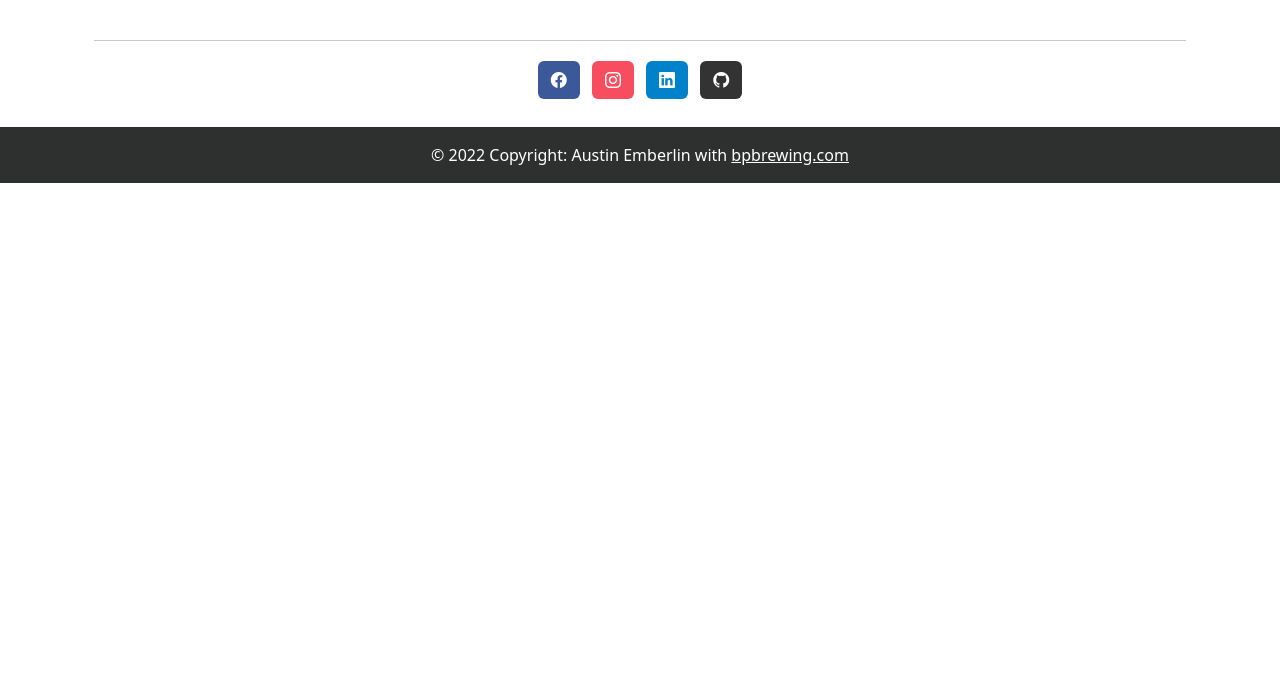
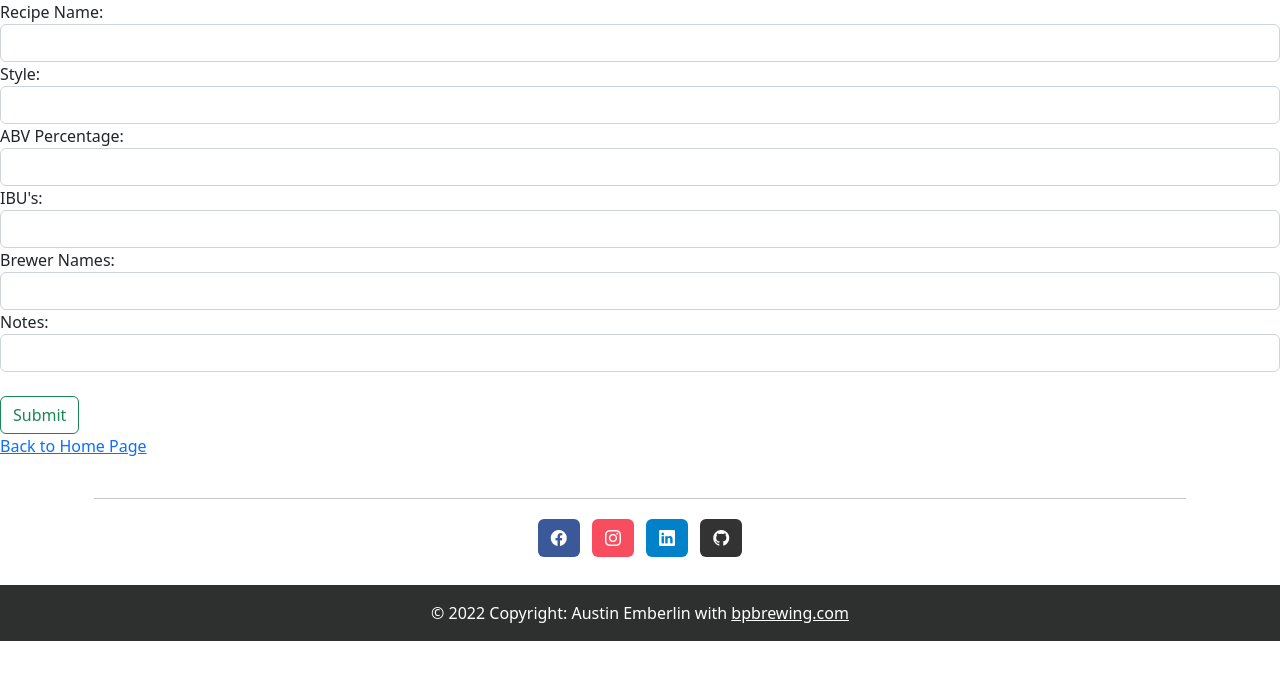
Before and after one commit to WAEmberlin/Beer-Recipe-Website, a PHP site: page /home.php in a window 1280 px wide. Shown: the part 126-800 px from the top of the page. Run offline with PHP 8.4, Linux system fonts and the light colour scheme; a user stored in the database is signed in; some libraries are stand-ins or nearby versions.

Commit message:
Add files via upload

```diff
--- a/home.php
+++ b/home.php
@@ -1,6 +1,5 @@
 <?php
 include "config.php";
-
 // Check user login or not
 if(!isset($_SESSION['uname'])){
     header('Location: index.php');
@@ -12,6 +11,7 @@ if(isset($_POST['but_logout'])){
     header('Location: index.php');
 }
 ?>
+
 <!doctype html>
 <html>
     <head>
@@ -21,7 +21,54 @@ if(isset($_POST['but_logout'])){
     <link href="https://cdn.jsdelivr.net/npm/bootstrap@5.2.1/dist/css/bootstrap.min.css" rel="stylesheet" integrity="sha384-iYQeCzEYFbKjA/T2uDLTpkwGzCiq6soy8tYaI1GyVh/UjpbCx/TYkiZhlZB6+fzT" crossorigin="anonymous">
     <script src="https://cdn.jsdelivr.net/npm/bootstrap@5.2.1/dist/js/bootstrap.bundle.min.js" integrity="sha384-u1OknCvxWvY5kfmNBILK2hRnQC3Pr17a+RTT6rIHI7NnikvbZlHgTPOOmMi466C8" crossorigin="anonymous"></script>
     <link rel="stylesheet" href="https://cdn.jsdelivr.net/npm/bootstrap-icons@1.9.1/font/bootstrap-icons.css">
-</head>
+<?php
+$error_message = "";$success_message = "";
+
+// Add New Recipe
+if(isset($_POST['btnAddRecipe'])){
+   $rName = trim($_POST['rName']);
+   $Style = trim($_POST['Style']);
+   $Abv = trim($_POST['Abv']);
+   $Ibu = trim($_POST['Ibu']);
+   $BrewerNames = trim($_POST['BrewerNames']);
+   $Notes = trim($_POST['Notes']);
+
+   $isValid = true;
+
+   // Check if fields are empty or not
+   if($rName == '' || $Style == '' || $Abv == '' || $Ibu == '' || $BrewerNames == '' || $Notes == ''){
+     $isValid = false;
+     $error_message = "Please fill all fields.";
+   }
+
+   if($isValid){
+
+     // Check if recipe name already exists
+     $stmt = $con->prepare("SELECT * FROM recipes WHERE rName = ?");
+     $stmt->bind_param("s", $rName);
+     $stmt->execute();
+     $result = $stmt->get_result();
+     $stmt->close();
+     if($result->num_rows > 0){
+       $isValid = false;
+       $error_message = "Recipe name is already existed.";
+     }
+
+   }
+
+   // Insert records
+   if($isValid){
+     $insertSQL = "INSERT INTO recipes (rName,Style,Abv,Ibu,BrewerNames,Notes) values(?,?,?,?,?,?)";
+     $stmt = $con->prepare($insertSQL);
+     $stmt->bind_param("ssssss",$rName,$Style,$Abv,$Ibu,$BrewerNames,$Notes);
+     $stmt->execute();
+     $stmt->close();
+
+     $success_message = "Recipe created successfully.";
+   }
+}
+?>
+  </head>
 <body>
     <!-- NavBar Start-->
     <nav class="navbar navbar-expand-lg navbar-dark bg-dark">
@@ -64,6 +111,69 @@ if(isset($_POST['but_logout'])){
 </nav>
 <!-- NavBar End -->
 
+<!-- Body Start -->
+
+<form method='post' action=''>
+    <?php
+    // Display Error message
+    if(!empty($error_message)){
+    ?>
+    <div class="alert alert-danger">
+      <strong>Error!</strong> <?= $error_message ?>
+    </div>
+
+    <?php
+    }
+    ?>
+
+    <?php
+    // Display Success message
+    if(!empty($success_message)){
+    ?>
+    <div class="alert alert-success">
+      <strong>Success!</strong> <?= $success_message ?>
+    </div>
+
+    <?php
+    }
+    ?>
+
+<div class="form-group">
+      <label for="rName">Recipe Name:</label>
+      <input type="text" class="form-control" name="rName" id="rName" required="required" maxlength="80">
+    </div>
+    <div class="form-group">
+      <label for="Style">Style:</label>
+      <input type="text" class="form-control" name="Style" id="Style" required="required" maxlength="80">
+    </div>
+    <div class="form-group">
+      <label for="Abv">ABV Percentage:</label>
+      <input type="text" class="form-control" name="Abv" id="Abv" required="required" maxlength="80">
+    </div>
+    <div class="form-group">
+      <label for="Ibu">IBU's:</label>
+      <input type="text" class="form-control" name="Ibu" id="Ibu" required="required" maxlength="80">
+    </div>
+    <div class="form-group">
+      <label for="BrewerNames">Brewer Names:</label>
+      <input type="text" class="form-control" name="BrewerNames" id="BrewerNames" required="required" maxlength="80">
+    </div>
+    <div class="form-group">
+      <label for="Notes">Notes:</label>
+      <input type="text" class="form-control" name="Notes" id="Notes" required="required" maxlength="80">
+    </div>
+<br>
+    <button type="submit" name="btnAddRecipe" class="btn btn-outline-success">Submit</button>
+  </form>
+</div>
+</div>
+    <a href="home.php">Back to Home Page</a>
+</div>
+
+<!-- Body End -->
+
+
+<!-- Footer Start -->
 <footer>
     <!-- Grid container -->
   <div class="container p-4 pb-0 text-center"><hr>
--- a/index.php
+++ b/index.php
@@ -22,7 +22,7 @@
                 <input type="password" class="textbox" id="txt_uname" name="txt_pwd" placeholder="Password"/>
             </div>
             <div>
-                <button class="btn btn-outline-success" type="submit" value="Submit" name="but_submit" id="but_submit">Submit</button>
+                <button class="btn btn-outline-success" type="submit" value="Submit" name="submitBtn" id="submitBtn">Submit</button>
                 <a class="btn btn-outline-success" href="newAccount.php" style="float: right;">Create New Account</a>
             </div>
         </div>
--- a/submit.php
+++ b/submit.php
@@ -1,7 +1,7 @@
 <?php
 include "config.php";
 
-if(isset($_POST['but_submit'])){
+if(isset($_POST['submitBtn'])){
 
     $uname = mysqli_real_escape_string($con,$_POST['txt_uname']);
     $password = mysqli_real_escape_string($con,$_POST['txt_pwd']);
```
Also changed, not shown: newAccount.php (+11 -6 lines).
